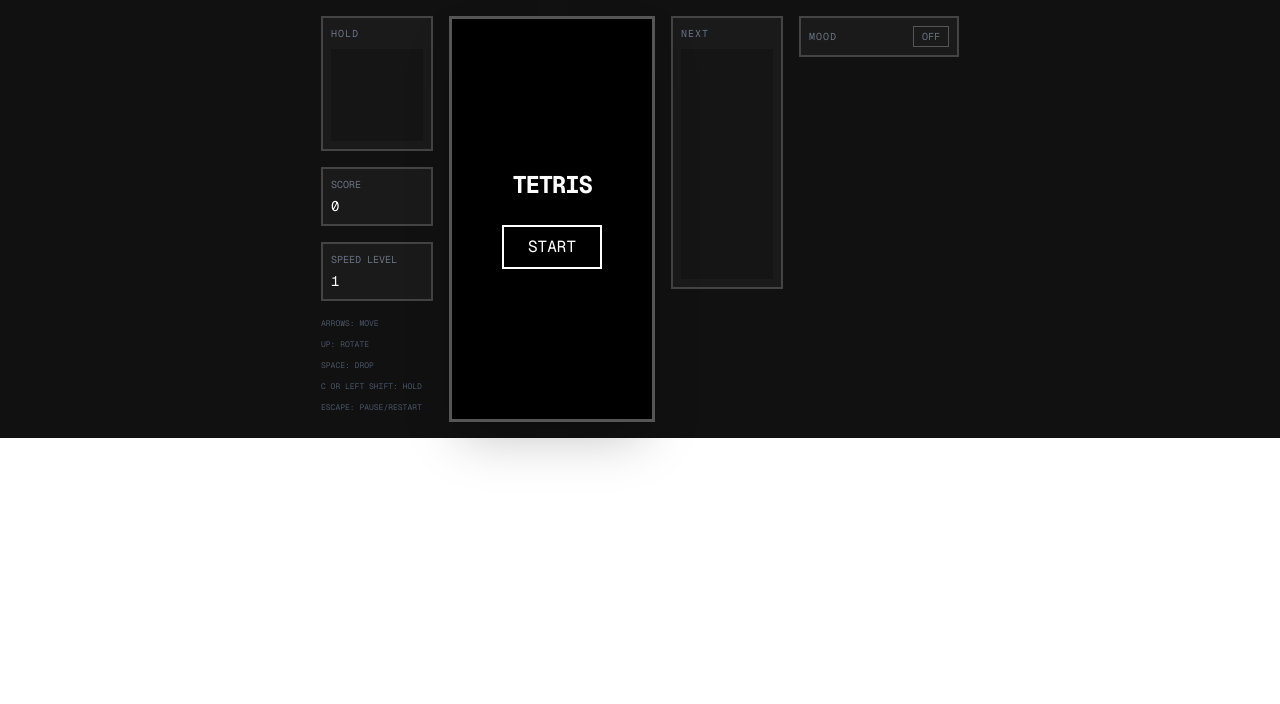
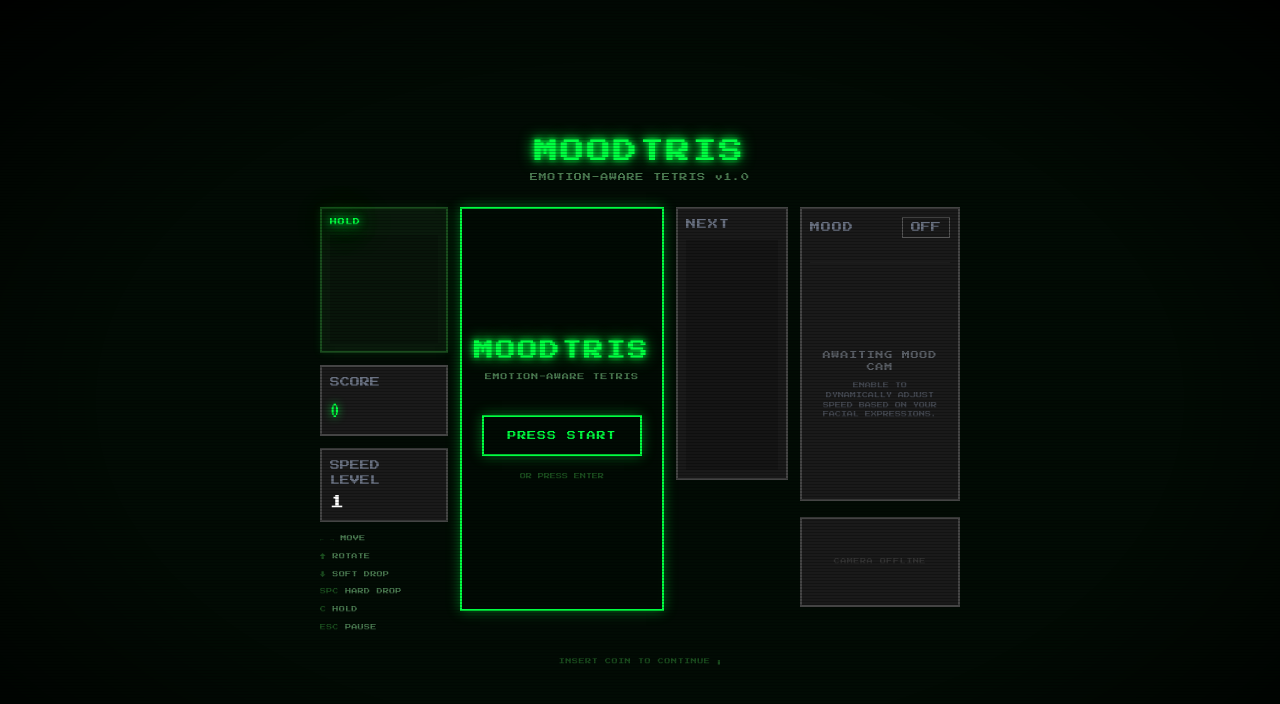
Before and after one commit to AkzechKyla/MoodTris, a Next.js app: page / in a window 1280 px wide. Shown: the top 704 px of the page. Built offline with nearby package versions, Linux system fonts and the light colour scheme.

Commit message:
feat: revamp UI with new color scheme and animations

```diff
--- a/app/globals.css
+++ b/app/globals.css
@@ -1,26 +1,162 @@
+@import url('https://fonts.googleapis.com/css2?family=Press+Start+2P&family=VT323:wght@400&display=swap');
 @import 'tailwindcss';
 
 :root {
-  --background: #ffffff;
-  --foreground: #171717;
+  --bg: #020b04;
+  --panel: #0a1a0c;
+  --border: #1a4d1e;
+  --glow-green: #00ff41;
+  --glow-dim: #00802a;
+  --glow-red: #ff3131;
+  --glow-yellow: #ffd700;
+  --text-bright: #e0ffe8;
+  --text-dim: #4a7a50;
+  --scanline: rgba(0, 0, 0, 0.25);
 }
 
-@theme inline {
-  --color-background: var(--background);
-  --color-foreground: var(--foreground);
-  --font-sans: var(--font-geist-sans);
-  --font-mono: var(--font-geist-mono);
+* {
+  box-sizing: border-box;
 }
 
-@media (prefers-color-scheme: dark) {
-  :root {
-    --background: #0a0a0a;
-    --foreground: #ededed;
+body {
+  background: var(--bg);
+  color: var(--text-bright);
+  font-family: 'Press Start 2P', monospace;
+  min-height: 100vh;
+  overflow: hidden;
+}
+
+/* CRT scanlines overlay */
+body::before {
+  content: '';
+  position: fixed;
+  inset: 0;
+  background: repeating-linear-gradient(
+    0deg,
+    var(--scanline) 0px,
+    var(--scanline) 1px,
+    transparent 1px,
+    transparent 3px
+  );
+  pointer-events: none;
+  z-index: 9999;
+}
+
+/* CRT screen curvature vignette */
+body::after {
+  content: '';
+  position: fixed;
+  inset: 0;
+  background: radial-gradient(
+    ellipse at center,
+    transparent 60%,
+    rgba(0, 0, 0, 0.85) 100%
+  );
+  pointer-events: none;
+  z-index: 9998;
+}
+
+/* Phosphor flicker animation */
+@keyframes flicker {
+  0%,
+  100% {
+    opacity: 1;
+  }
+  92% {
+    opacity: 1;
+  }
+  93% {
+    opacity: 0.85;
+  }
+  94% {
+    opacity: 1;
+  }
+  96% {
+    opacity: 0.9;
+  }
+  97% {
+    opacity: 1;
   }
 }
 
-body {
-  background: var(--background);
-  color: var(--foreground);
-  font-family: Arial, Helvetica, sans-serif;
+@keyframes glow-pulse {
+  0%,
+  100% {
+    text-shadow:
+      0 0 8px var(--glow-green),
+      0 0 20px var(--glow-green);
+  }
+  50% {
+    text-shadow:
+      0 0 4px var(--glow-green),
+      0 0 10px var(--glow-green);
+  }
 }
+
+@keyframes blink {
+  0%,
+  100% {
+    opacity: 1;
+  }
+  50% {
+    opacity: 0;
+  }
+}
+
+.crt {
+  animation: flicker 8s infinite;
+}
+
+.glow-text {
+  color: var(--glow-green);
+  text-shadow:
+    0 0 8px var(--glow-green),
+    0 0 20px var(--glow-green),
+    0 0 40px var(--glow-dim);
+}
+
+.glow-text-animate {
+  animation: glow-pulse 2s ease-in-out infinite;
+}
+
+.glow-border {
+  border-color: var(--border);
+  box-shadow:
+    0 0 8px rgba(0, 255, 65, 0.15),
+    inset 0 0 8px rgba(0, 255, 65, 0.05);
+}
+
+.glow-border-bright {
+  border-color: var(--glow-green);
+  box-shadow:
+    0 0 12px rgba(0, 255, 65, 0.4),
+    inset 0 0 12px rgba(0, 255, 65, 0.1);
+}
+
+.pixel-panel {
+  background: var(--panel);
+  border: 2px solid var(--border);
+  box-shadow:
+    0 0 8px rgba(0, 255, 65, 0.1),
+    inset 0 0 8px rgba(0, 255, 65, 0.03);
+}
+
+.blink {
+  animation: blink 1s step-end infinite;
+}
+
+/* VT323 for score numbers — more readable at small sizes */
+.vt {
+  font-family: 'VT323', monospace;
+}
+
+/* Custom scrollbar */
+::-webkit-scrollbar {
+  width: 4px;
+}
+::-webkit-scrollbar-track {
+  background: var(--bg);
+}
+::-webkit-scrollbar-thumb {
+  background: var(--border);
+}
--- a/app/page.tsx
+++ b/app/page.tsx
@@ -2,8 +2,23 @@
 
 export default function Home() {
   return (
-    <main className="flex min-height-screen flex-col items-center justify-center bg-[#111] p-4 text-white">
+    <main className="crt flex min-h-screen flex-col items-center justify-center bg-[#020b04] p-4">
+      {/* Header */}
+      <div className="mb-6 text-center">
+        <h1 className="glow-text glow-text-animate text-2xl tracking-widest mb-1">
+          MOODTRIS
+        </h1>
+        <p className="text-[8px] text-[#4a7a50] tracking-widest">
+          EMOTION-AWARE TETRIS v1.0
+        </p>
+      </div>
+
       <TetrisGame />
+
+      {/* Footer */}
+      <div className="mt-6 text-[6px] text-[#1a4d1e] tracking-widest">
+        INSERT COIN TO CONTINUE <span className="blink">▮</span>
+      </div>
     </main>
   );
 }
--- a/components/Tetris.tsx
+++ b/components/Tetris.tsx
@@ -452,11 +452,11 @@
   };
 
   return (
-    <div className="flex items-start gap-4 font-mono select-none">
+    <div className="flex items-start gap-3 select-none">
       {/* Left Panel */}
-      <div className="flex flex-col gap-4 w-28">
-        <div className="bg-[#1a1a1a] border-2 border-[#444] p-2">
-          <div className="text-[10px] text-gray-500 mb-2 uppercase tracking-widest">
+      <div className="flex flex-col gap-3 w-32">
+        <div className="pixel-panel p-2">
+          <div className="text-[7px] text-[#4a7a50] mb-2 uppercase tracking-widest glow-text">
             Hold
           </div>
           <canvas
@@ -468,7 +468,12 @@
         </div>
         <div className="bg-[#1a1a1a] border-2 border-[#444] p-2">
           <div className="text-[10px] text-gray-500 mb-1 uppercase">Score</div>
-          <div className="text-sm text-white">{score}</div>
+          <div
+            className="vt text-2xl text-[#00ff41]"
+            style={{ textShadow: '0 0 8px #00ff41' }}
+          >
+            {score}
+          </div>
         </div>
         <div className="bg-[#1a1a1a] border-2 border-[#444] p-2">
           <div className="text-[10px] text-gray-500 mb-1 uppercase">
@@ -476,47 +481,74 @@
           </div>
           <div className="text-sm text-white">{level}</div>
         </div>
-        <div className="text-[8px] text-gray-600 space-y-2 uppercase leading-relaxed">
-          <div>Arrows: Move</div>
-          <div>Up: Rotate</div>
-          <div>Space: Drop</div>
-          <div>C or Left Shift: Hold</div>
-          <div>Escape: Pause/Restart</div>
+        <div className="text-[6px] text-[#1a4d1e] space-y-2 uppercase leading-relaxed tracking-wider">
+          <div>
+            ← → <span className="text-[#4a7a50]">MOVE</span>
+          </div>
+          <div>
+            ↑ <span className="text-[#4a7a50]">ROTATE</span>
+          </div>
+          <div>
+            ↓ <span className="text-[#4a7a50]">SOFT DROP</span>
+          </div>
+          <div>
+            SPC <span className="text-[#4a7a50]">HARD DROP</span>
+          </div>
+          <div>
+            C <span className="text-[#4a7a50]">HOLD</span>
+          </div>
+          <div>
+            ESC <span className="text-[#4a7a50]">PAUSE</span>
+          </div>
         </div>
       </div>
 
       {/* Center Game Board */}
-      <div className="relative border-[3px] border-[#555] bg-black shadow-2xl">
+      <div className="relative glow-border-bright border-2">
         <canvas ref={canvasRef} width={200} height={400} />
 
         {gameState !== 'PLAYING' && (
-          <div className="absolute inset-0 bg-black/80 flex flex-col items-center justify-center text-center p-4">
+          <div className="absolute inset-0 bg-[#020b04]/90 flex flex-col items-center justify-center text-center p-4">
             {gameState === 'IDLE' && (
               <>
-                <h1 className="text-2xl font-bold mb-6 tracking-tighter">
-                  TETRIS
-                </h1>
+                <div className="glow-text glow-text-animate text-xl tracking-widest mb-2">
+                  MOODTRIS
+                </div>
+                <div className="text-[7px] text-[#4a7a50] mb-8 tracking-widest">
+                  EMOTION-AWARE TETRIS
+                </div>
                 <button
                   onClick={startGame}
-                  className="border-2 border-white px-6 py-2 hover:bg-white hover:text-black transition"
+                  className="text-[9px] border-2 border-[#00ff41] text-[#00ff41] px-6 py-3 hover:bg-[#00ff41] hover:text-[#020b04] transition tracking-widest"
+                  style={{ boxShadow: '0 0 12px rgba(0,255,65,0.4)' }}
                 >
-                  START
+                  PRESS START
                 </button>
+                <div className="text-[6px] text-[#1a4d1e] mt-4 blink">
+                  OR PRESS ENTER
+                </div>
               </>
             )}
             {gameState === 'PAUSED' && (
               <>
-                <h1 className="text-xl font-bold mb-6">PAUSED</h1>
-                <div className="flex flex-col gap-4 w-3/4">
+                <div className="glow-text text-lg mb-2 tracking-widest">
+                  PAUSED
+                </div>
+                <div className="text-[6px] text-[#4a7a50] mb-8 tracking-widest blink">
+                  GAME SUSPENDED
+                </div>
+                <div className="flex flex-col gap-4 w-3/4 items-center">
                   <button
                     onClick={() => setGameState('RESUMING')}
-                    className="border-2 border-white px-4 py-2 hover:bg-white hover:text-black transition"
+                    className="w-full text-[9px] border-2 border-[#00ff41] text-[#00ff41] px-6 py-3 hover:bg-[#00ff41] hover:text-[#020b04] transition tracking-widest"
+                    style={{ boxShadow: '0 0 12px rgba(0,255,65,0.4)' }}
                   >
                     RESUME
                   </button>
                   <button
                     onClick={startGame}
-                    className="border-2 border-red-500 text-red-500 px-4 py-2 hover:bg-red-500 hover:text-white transition"
+                    className="w-full text-[9px] border-2 border-[#ff3131] text-[#ff3131] px-6 py-3 hover:bg-[#ff3131] hover:text-white transition tracking-widest"
+                    style={{ boxShadow: '0 0 12px rgba(255,49,49,0.4)' }}
                   >
                     RESTART
                   </button>
@@ -525,22 +557,41 @@
             )}
             {gameState === 'RESUMING' && (
               <>
-                <h1 className="text-6xl font-bold text-white animate-pulse">
+                <div className="text-[9px] text-[#4a7a50] mb-4 tracking-widest">
+                  RESUMING IN
+                </div>
+                <div className="vt text-8xl glow-text glow-text-animate">
                   {countdown}
-                </h1>
+                </div>
               </>
             )}
             {gameState === 'GAMEOVER' && (
               <>
-                <h1 className="text-xl font-bold text-red-500 mb-2">
+                <div
+                  className="text-lg tracking-widest mb-1"
+                  style={{
+                    color: 'var(--glow-red)',
+                    textShadow: '0 0 12px #ff3131',
+                  }}
+                >
                   GAME OVER
-                </h1>
-                <p className="text-xs text-gray-400 mb-6">
-                  FINAL SCORE: {score}
-                </p>
+                </div>
+                <div className="text-[6px] text-[#4a7a50] mb-2 tracking-widest">
+                  FINAL SCORE
+                </div>
+                <div
+                  className="vt text-4xl mb-8"
+                  style={{
+                    color: 'var(--glow-yellow)',
+                    textShadow: '0 0 12px #ffd700',
+                  }}
+                >
+                  {score}
+                </div>
                 <button
                   onClick={startGame}
-                  className="border-2 border-white px-6 py-2 hover:bg-white hover:text-black transition"
+                  className="text-[9px] border-2 border-[#00ff41] text-[#00ff41] px-6 py-3 hover:bg-[#00ff41] hover:text-[#020b04] transition tracking-widest"
+                  style={{ boxShadow: '0 0 12px rgba(0,255,65,0.4)' }}
                 >
                   TRY AGAIN
                 </button>
@@ -566,10 +617,10 @@
       </div>
 
       {/* Far Right Panel */}
-      <div className="flex flex-col gap-4 w-40">
+      <div className="flex flex-col gap-4 w-40 min-h-[400px]">
         {/* Emotion Awareness Toggle */}
-        <div className="bg-[#1a1a1a] border-2 border-[#444] p-2">
-          <div className="flex items-center justify-between">
+        <div className="bg-[#1a1a1a] border-2 border-[#444] p-2 flex-1 flex flex-col">
+          <div className="flex items-center justify-between mb-2">
             <div className="text-[10px] text-gray-500 uppercase tracking-widest">
               Mood
             </div>
@@ -585,8 +636,15 @@
             </button>
           </div>
 
-          {emotionEnabled && (
-            <div className="mt-2 text-[9px] leading-relaxed">
+          {!emotionEnabled ? (
+            <div className="flex-1 flex flex-col items-center justify-center text-center opacity-50 space-y-2 mt-4 pt-4 border-t border-[#333]">
+              <div className="text-[8px] text-gray-400 tracking-widest">AWAITING MOOD CAM</div>
+              <div className="text-[6px] text-gray-500 leading-relaxed px-2">
+                ENABLE TO DYNAMICALLY ADJUST SPEED BASED ON YOUR FACIAL EXPRESSIONS.
+              </div>
+            </div>
+          ) : (
+            <div className="text-[9px] leading-relaxed flex-1">
               {error && <div className="text-red-400">{error}</div>}
               {!ready && !error && (
                 <div className="text-gray-600 animate-pulse">Loading...</div>
@@ -705,8 +763,8 @@
           )}
         </div>
 
-        {emotionEnabled && (
-          <div className="bg-[#1a1a1a] border-2 border-[#444] overflow-hidden">
+        <div className="bg-[#1a1a1a] border-2 border-[#444] overflow-hidden flex items-center justify-center min-h-[90px]">
+          {emotionEnabled ? (
             <video
               ref={videoElRef}
               autoPlay
@@ -714,8 +772,10 @@
               playsInline
               className="w-full scale-x-[-1]"
             />
-          </div>
-        )}
+          ) : (
+            <div className="text-[6px] text-[#333] tracking-widest">CAMERA OFFLINE</div>
+          )}
+        </div>
       </div>
     </div>
   );
```
